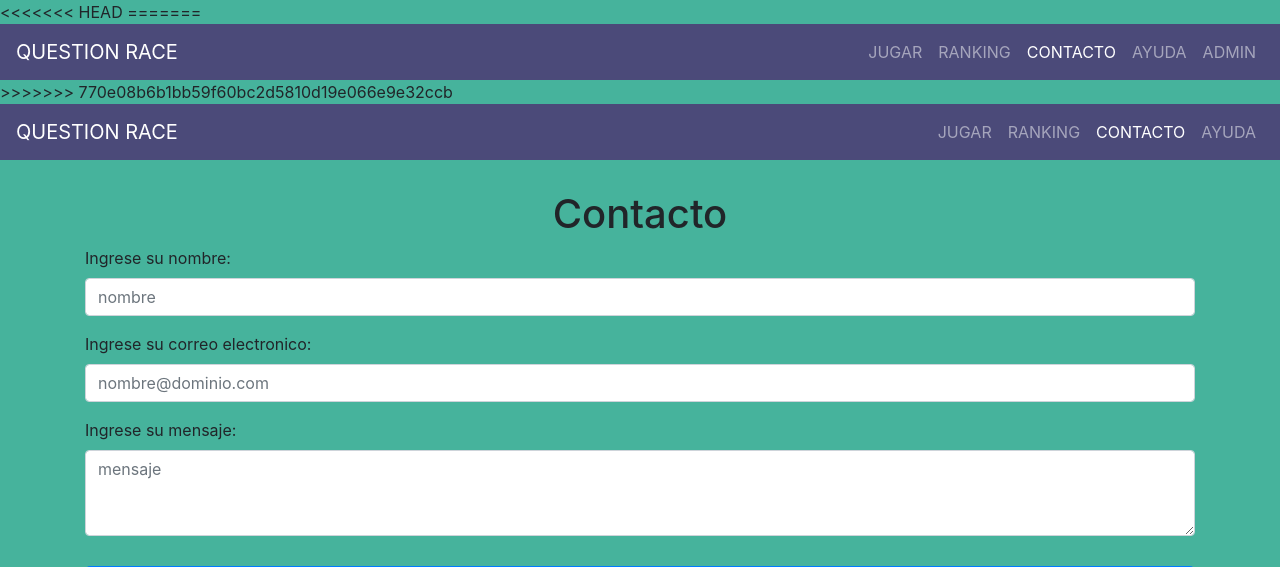
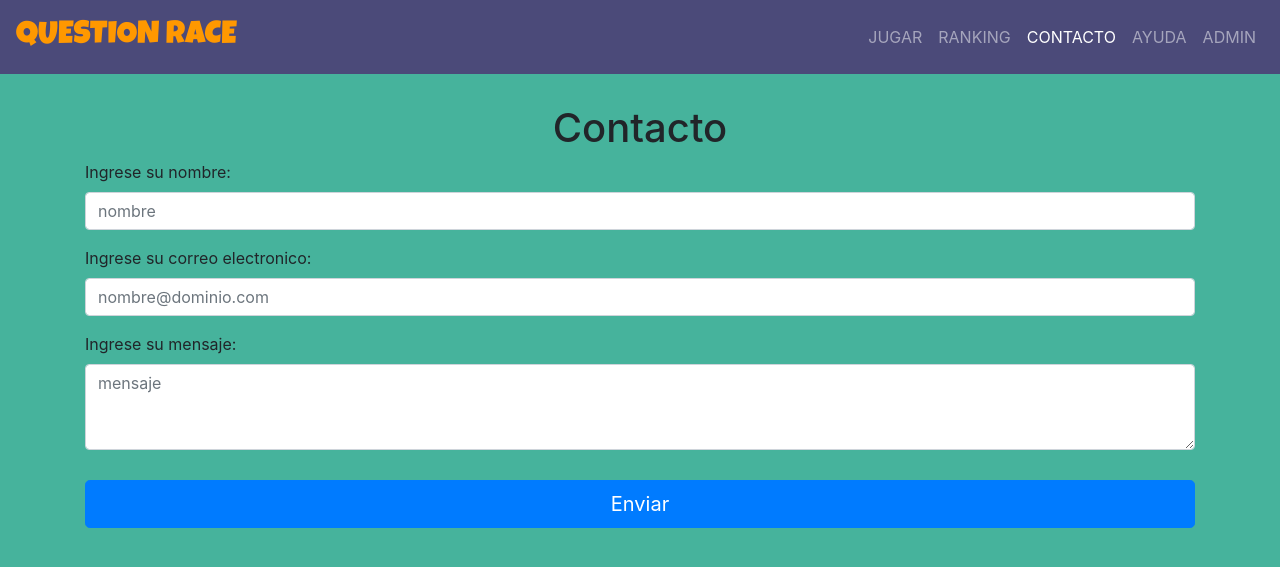
Before and after one commit to ArielJans/ProyectoDigitalHouse, a PHP site: page /contacto.html in a window 1280 px wide. Shown: the top 567 px of the page. Run offline with PHP 8.4, Linux system fonts and the light colour scheme.

Commit message:
aceptar cambios en contacto.css y html

```diff
--- a/web/contacto.html
+++ b/web/contacto.html
@@ -9,8 +9,6 @@
   <link rel="stylesheet" href="css/contacto.css">
 </head>
 
-<<<<<<< HEAD
-=======
 <header>
   <nav class="navbar navbar-expand-lg navbar-dark bg-dark">
     <a class="navbar-brand" href="index.html">QUESTION RACE</a>
@@ -39,10 +37,9 @@
     </div>
   </nav>
 </header>
->>>>>>> 770e08b6b1bb59f60bc2d5810d19e066e9e32ccb
 
 <body>
-    <header>
+    <!-- <header>
         <nav class="navbar navbar-expand-lg navbar-dark bg-dark">
           <a class="navbar-brand" href="index.html">QUESTION RACE</a>
           <button class="navbar-toggler" type="button" data-toggle="collapse" data-target="#navbarNav"
@@ -66,7 +63,7 @@
             </ul>
           </div>
         </nav>
-      </header>
+      </header> -->
 
 <main>
   <div class="container" id="a">
--- a/web/css/contacto.css
+++ b/web/css/contacto.css
@@ -25,19 +25,11 @@
   margin-top: 30px;
   /* border:1px solid red; */
 }
-
-<<<<<<< HEAD
 footer{
   background-color: #343a40;
   margin-top: 50px;
-  /* border: 1px solid rgb(0, 255, 170); */
+  border: 1px solid rgb(0, 255, 170);
 }
-
-/* #a{
-  margin: 0 auto;
-  width: 30vw;
-} */
-=======
 .navbar-brand{
     font-family: 'Luckiest Guy';
     font-size: 2rem;
@@ -46,5 +38,3 @@
 .bg-dark {
     background-color: #4c3673d4!important;
 }
-
->>>>>>> 770e08b6b1bb59f60bc2d5810d19e066e9e32ccb
```
Also changed, not shown: 1 other file.
